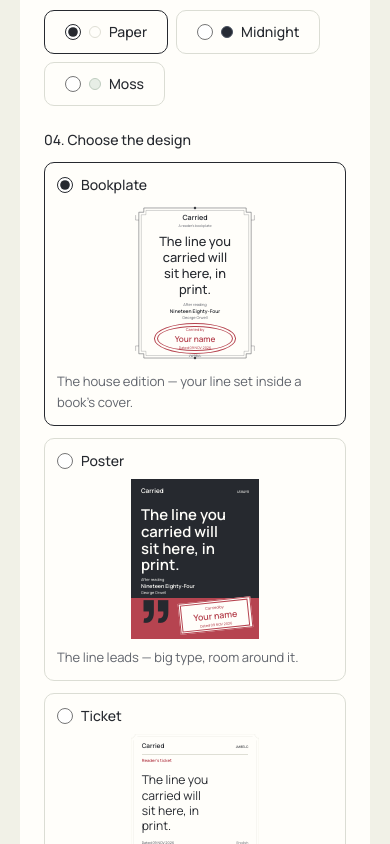
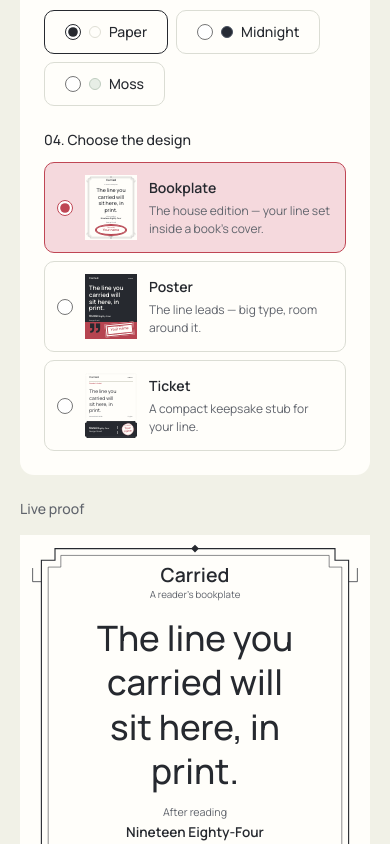
Before and after one commit to ihmorol/carried, a Next.js app: page /b/1984 in a window 390 px wide. Shown: the part 1060-1904 px from the top of the page. Built offline with nearby package versions, Linux system fonts and the light colour scheme; no server answers.

Commit message:
feat: compact the mobile design picker

```diff
--- a/src/components/CardDesignPicker.tsx
+++ b/src/components/CardDesignPicker.tsx
@@ -21,22 +21,20 @@ export function CardDesignPicker({ book, payload, value, onChange, disabled = fa
 }) {
   const { t } = useLocale();
   return (
-    <fieldset className="mt-6" disabled={disabled}>
+    <fieldset className="edition-picker" disabled={disabled}>
       <legend className="text-sm font-medium">{t("c.4")}</legend>
-      <div className="mt-3 grid gap-3 sm:grid-cols-3">
+      <div className="edition-picker-options">
         {CARD_TEMPLATES.map((id) => (
-          <label key={id}
-            className="flex cursor-pointer flex-col gap-2 rounded-[var(--radius-control)] border border-[var(--color-rule)] p-3 transition-colors hover:border-[var(--color-ink-soft)]"
-            style={value === id ? { borderColor: "var(--color-ink)" } : undefined}>
-            <span className="flex items-center gap-2">
-              <input type="radio" name="card-design" value={id} checked={value === id}
-                onChange={() => onChange(id)} className="h-4 w-4 accent-[var(--color-ink)]" />
-              <span className="text-sm font-medium">{t(`ct.${id}`)}</span>
-            </span>
-            <span aria-hidden="true" className="pointer-events-none mx-auto block w-full max-w-[128px] select-none">
+          <label key={id} className="edition-picker-option" data-selected={value === id}>
+            <input type="radio" name="card-design" value={id} checked={value === id}
+              onChange={() => onChange(id)} className="edition-picker-radio" />
+            <span aria-hidden="true" className="edition-picker-thumbnail">
               <LineCard payload={{ ...payload, ct: id }} book={book} id={`design-${id}`} actions={false} />
             </span>
-            <span className="text-[13px] leading-relaxed text-[var(--color-ink-soft)]">{t(`ct.${id}.desc`)}</span>
+            <span className="edition-picker-copy">
+              <span className="edition-picker-name">{t(`ct.${id}`)}</span>
+              <span className="edition-picker-description">{t(`ct.${id}.desc`)}</span>
+            </span>
           </label>
         ))}
       </div>
```
